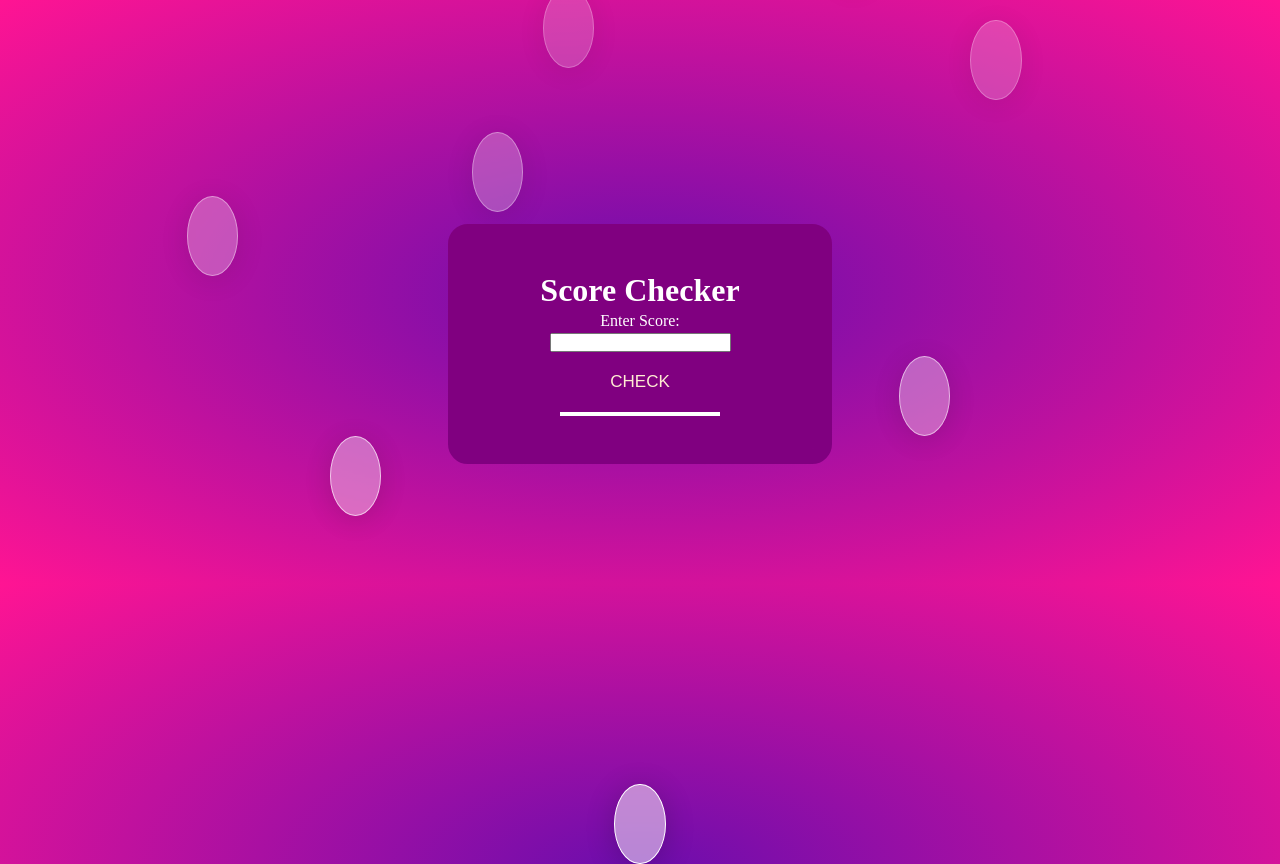
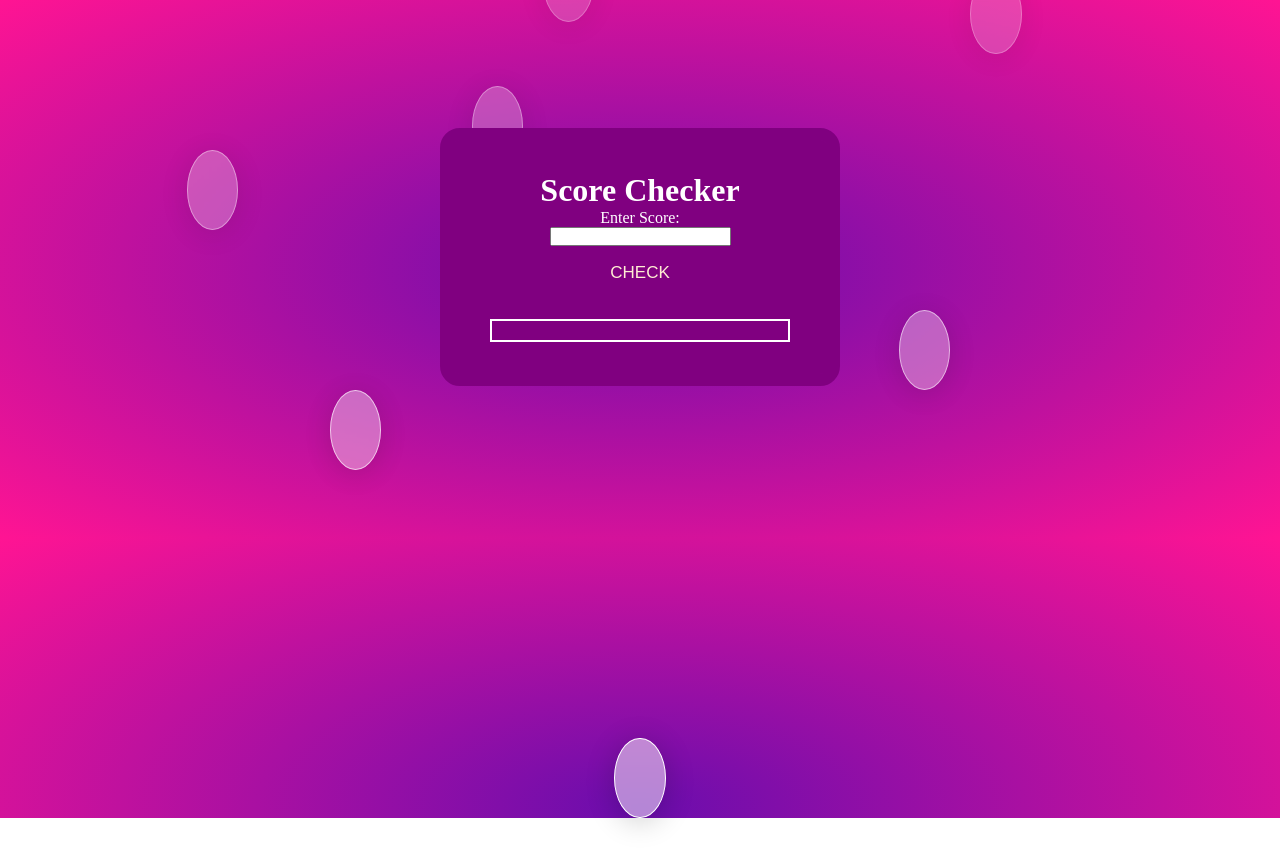
Before and after one commit to Matthew0-be/Grading-System, a plain HTML site: page index.html in a window 1280 px wide. After the commit the page ends 818 px from the top, so only its background shows below. Drawn offline with Linux system fonts and the light colour scheme.

Commit message:
version 2

```diff
--- a/style.css
+++ b/style.css
@@ -11,27 +11,32 @@ body {
 }
 
 .all {
-    border: 15px solid purple;
+    border: 0.8em solid purple;
     background-color: purple;
     border-radius: 20px;
     display: grid;
     place-items: center;
-    width: 30vw;
-    height: 30vh;
-    margin-top: 14em;
+    width: 90%;
+    max-width: 400px;
+    height: auto;
+    margin: 8em auto 2em auto;
     position: relative;
     z-index: 2;
     padding: 2rem;
     color: white;
+    text-align: center;
 }
 
 
 .answer {
     border: 2px solid;
-    width: 10em;
-
+    width: 100%;
+    max-width: 300px;
     display: grid;
     place-items: center;
+    padding: 0.5em;
+    font-size: 1.2em;
+    margin-top: 1em;
 }
 
 .btn {
```
